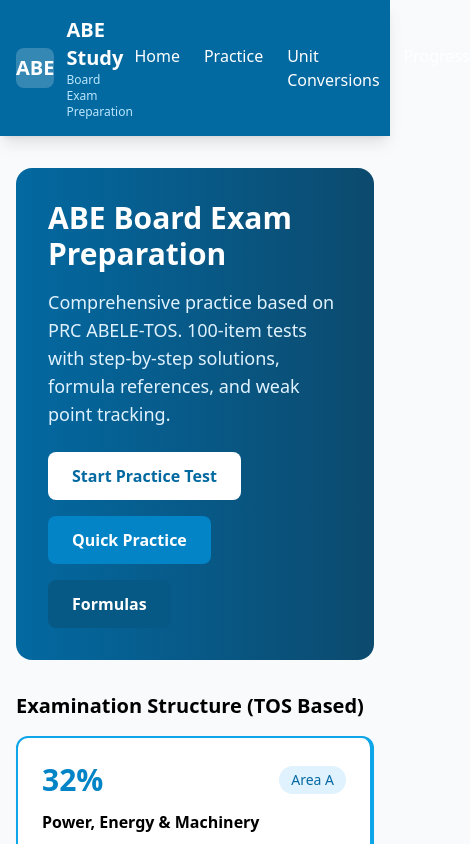
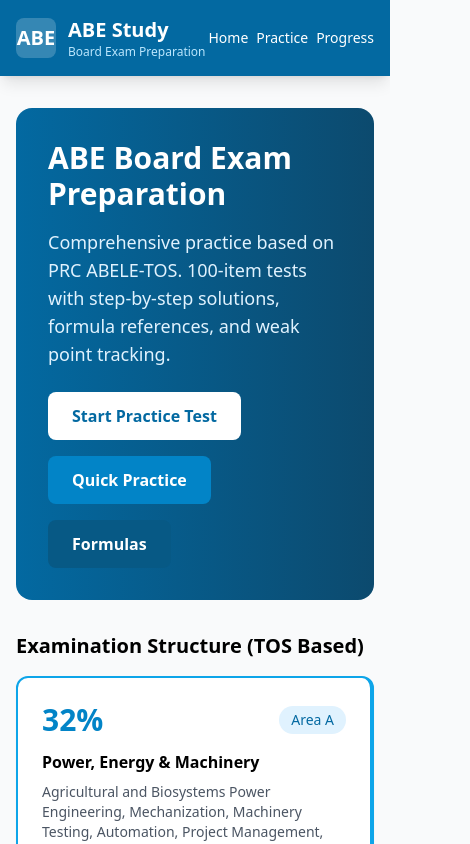
Before and after one commit to NJC-ey-ay/abe-board-exam, a Next.js app: page / in a window 390 px wide. Shown: the top 844 px of the page, 470 px wide, since content can reach past the window. Built offline with nearby package versions, Linux system fonts and the light colour scheme.

Commit message:
Fix nav for mobile responsiveness

```diff
--- a/src/app/layout.tsx
+++ b/src/app/layout.tsx
@@ -27,11 +27,11 @@
                     <p className="text-xs text-primary-200">Board Exam Preparation</p>
                   </div>
                 </div>
-                <nav className="flex gap-6">
-                  <a href="/" className="hover:text-primary-200 transition">Home</a>
-                  <a href="/quiz" className="hover:text-primary-200 transition">Practice</a>
-                  <a href="/conversions" className="hover:text-primary-200 transition">Unit Conversions</a>
-                  <a href="/progress" className="hover:text-primary-200 transition">Progress</a>
+                <nav className="flex gap-2 sm:gap-4 md:gap-6 text-sm sm:text-base">
+                  <a href="/" className="hover:text-primary-200 transition whitespace-nowrap">Home</a>
+                  <a href="/quiz" className="hover:text-primary-200 transition whitespace-nowrap">Practice</a>
+                  <a href="/conversions" className="hidden sm:inline hover:text-primary-200 transition whitespace-nowrap">Conversions</a>
+                  <a href="/progress" className="hover:text-primary-200 transition whitespace-nowrap">Progress</a>
                 </nav>
               </div>
             </div>
```
